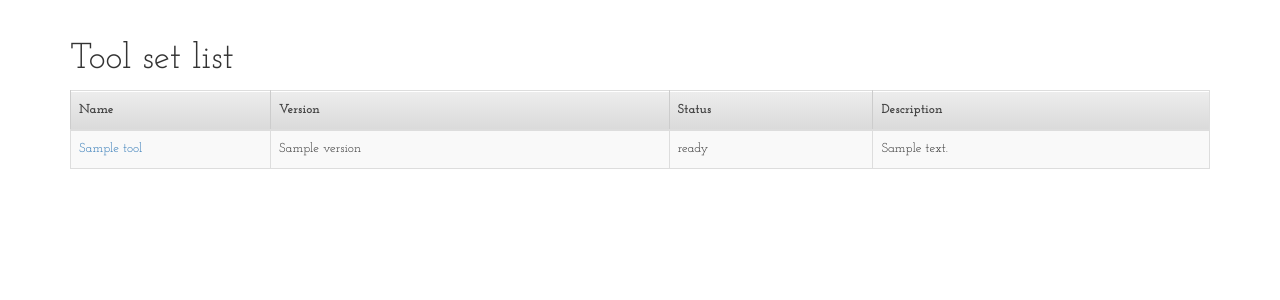
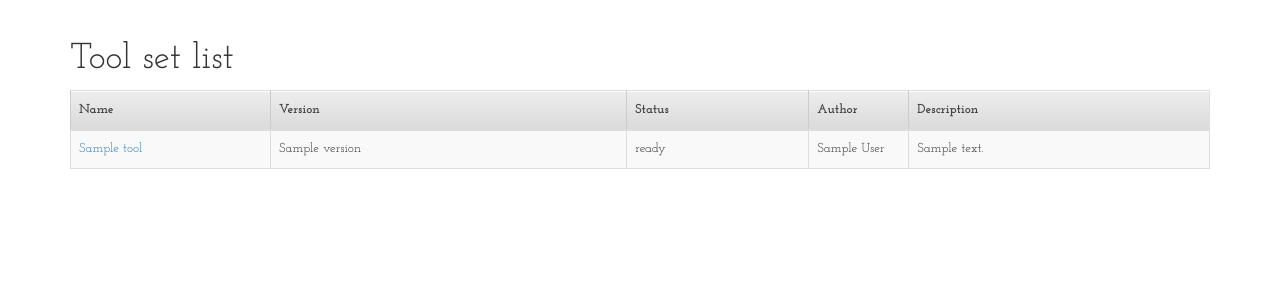
Before and after one commit to pombredanne/karp, a Django app: template karp/templates/karp/index.html in a window 1280 px wide. Shown: the part 122-422 px from the top of the page. Run offline with Django 3.2, Linux system fonts and the light colour scheme; the template is opened without the code that fills it: most values are stand-ins (such as "Sample title", 1, 10 or a date in 2020); parts of the project's set-up code (start-up, migrations or seed data) failed here and were passed over; some libraries are stand-ins or nearby versions; some web fonts are replaced.

Commit message:
add author in the tool set list

```diff
--- a/karp/templates/karp/index.html
+++ b/karp/templates/karp/index.html
@@ -23,6 +23,7 @@
                   <th style="width: 200px">Name</th>
                   <th>Version</th>
                   <th>Status</th>
+                  <th style="width: 100px;">Author</th>
                   <th>Description</th>
               </tr>
             </thead>
@@ -37,6 +38,7 @@
                   {% endif %}
                   <td>{{ tool.version }}</td>
                   <td>{{ tool.status }}</td>
+                  <td>{{ tool.author }}</td>
                   <td>{{ tool.description }}</td>
                 </tr>
 
```
